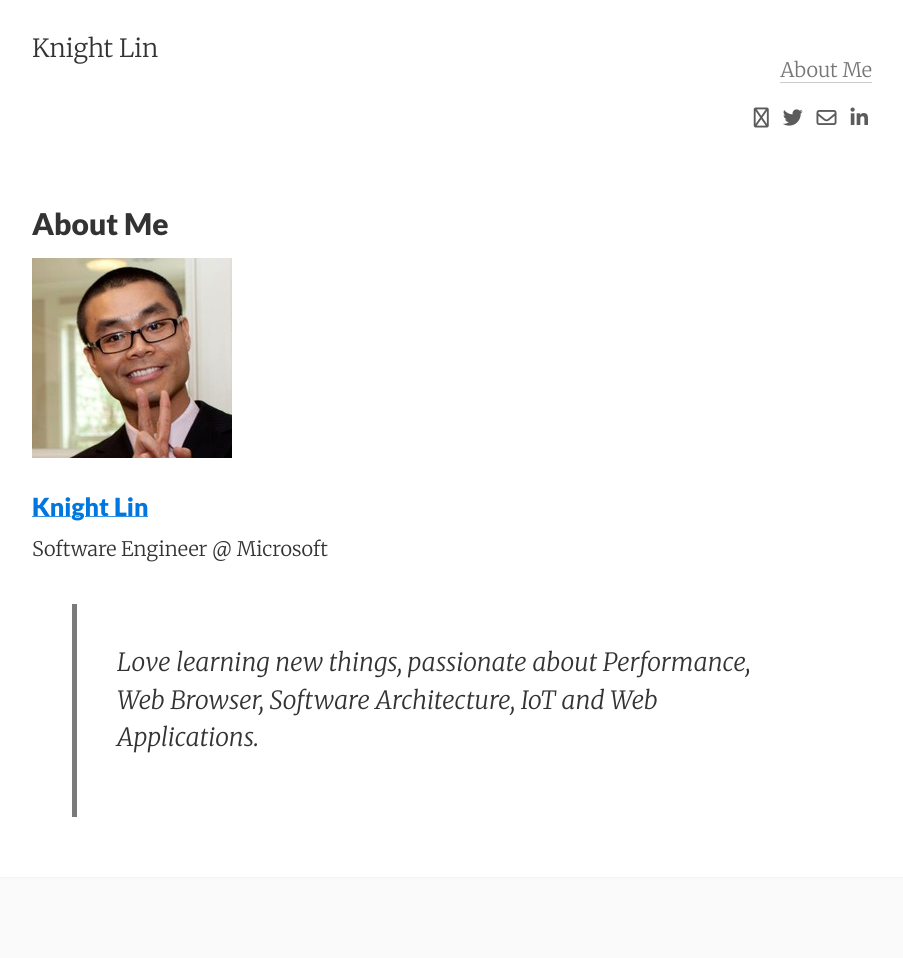
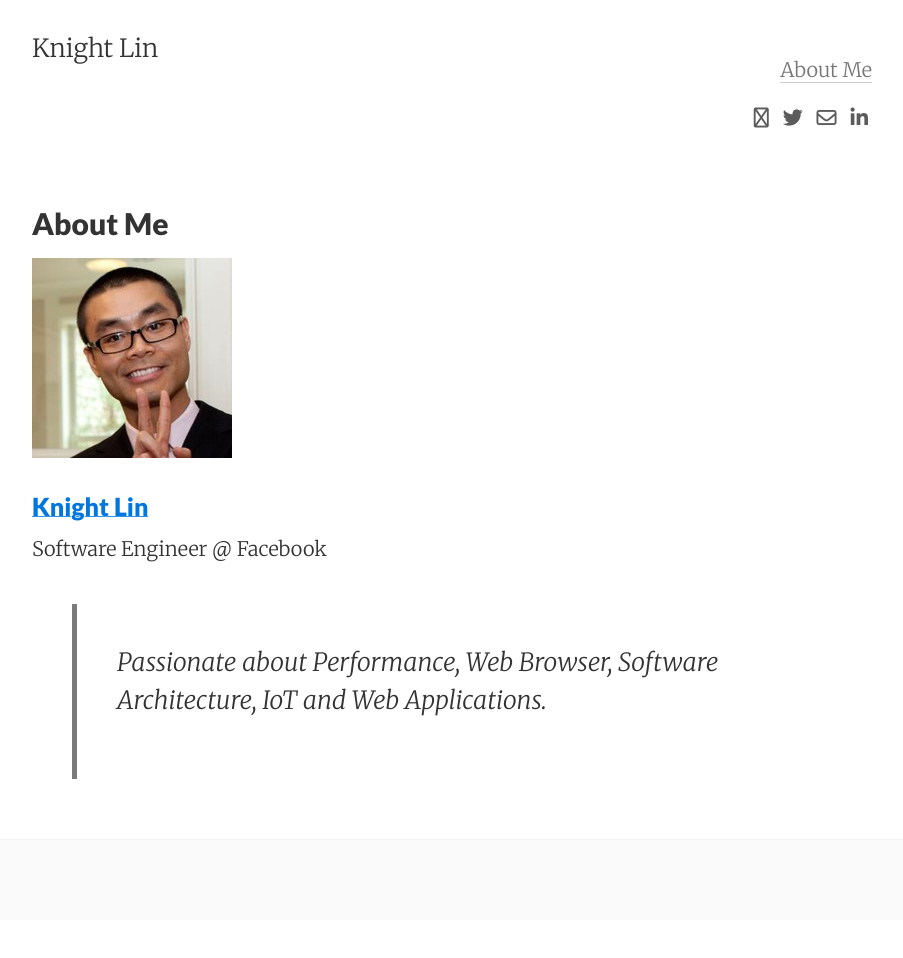
Before and after one commit to knightlinwu/blog, a Jekyll site: the page built from about.md, in a window 1280 px wide. Shown: the whole page, without its empty margins (188-1091 px from the left). Built offline with Jekyll 4.4.1, drawn with Linux system fonts in a browser that asks for light colours; nearby versions of some CDN libraries; after the commit the page ends 920 px from its top, so only the background shows below that.

Commit message:
Update the employer
Facebook

```diff
--- a/about.md
+++ b/about.md
@@ -8,6 +8,6 @@ tags: about
 ![Me]({{ site.url }}/images/me.jpeg)
 ### [Knight Lin](https://www.linkedin.com/in/knightlinwu/)
 
-Software Engineer @ Microsoft
+Software Engineer @ Facebook
 
-> Love learning new things, passionate about Performance, Web Browser, Software Architecture, IoT and Web Applications.
+> Passionate about Performance, Web Browser, Software Architecture, IoT and Web Applications.
```
